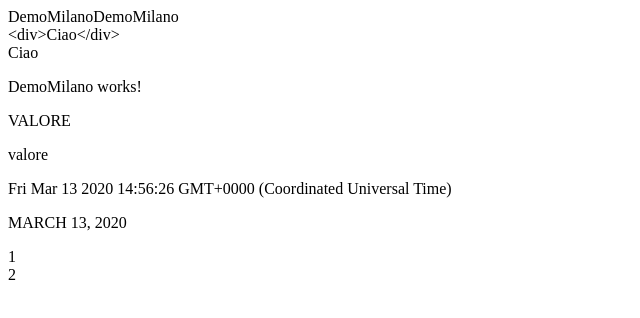
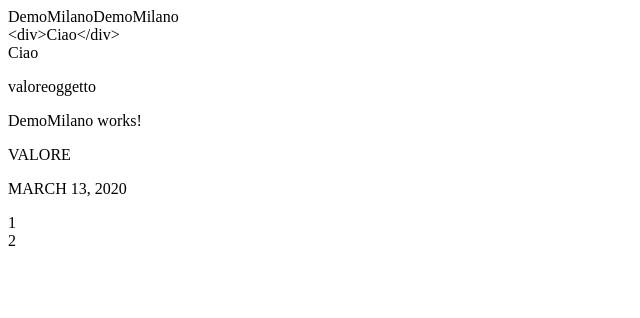
Before and after one commit to LukeSkywa/DemoMilano, an Angular app: page / in a window 1280 px wide. Shown: the top 318 px of the page, without its empty margins (0-640 px from the left). Built offline with nearby package versions, Linux system fonts and the light colour scheme.

Commit message:
utilizzo safe navigator

```diff
--- a/src/app/primo/primo.component.html
+++ b/src/app/primo/primo.component.html
@@ -1,9 +1,7 @@
+<p>{{oggetto?.chiave}}</p>
+<p>{{oggettoNull?.chiave}}</p>
 <p>{{parin}} works!</p>
-
 <p>{{variabile | uppercase}}</p>
-<p>{{variabile}}</p>
-
-<p>{{myDate}}</p>
 <p>{{myDate | date:'longDate' | uppercase}}</p>
 <div *ngFor="let item of items">
     <span class="prova">{{item}}</span>
--- a/src/app/primo/primo.component.ts
+++ b/src/app/primo/primo.component.ts
@@ -15,7 +15,14 @@ export class PrimoComponent implements OnInit {
 
   myDate: Date = new Date();
 
-  constructor() { }
+oggetto = {
+  chiave: 'valoreoggetto'
+}
+
+oggettoNull = null;
+
+  constructor() {
+   }
 
   ngOnInit(): void {
   }
```
